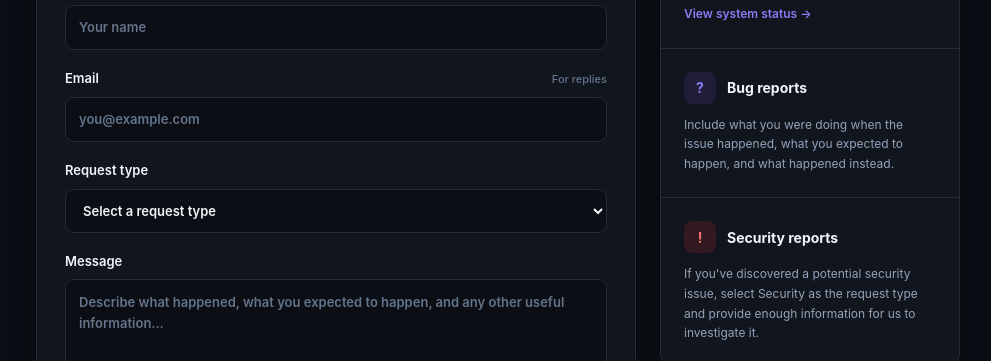
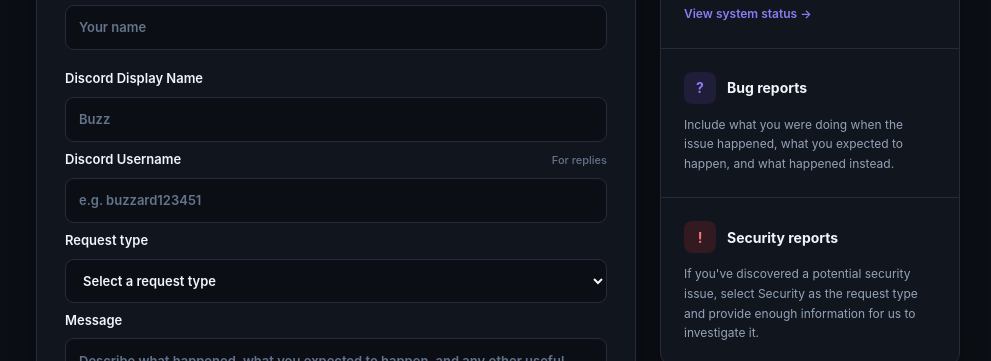
Before and after one commit to BloxPanel/OnyxStatus, a plain HTML site: page templates/contact.html in a window 1280 px wide. Shown: the part 439-800 px from the top of the page, without its empty margins (142-1133 px from the left). Drawn offline with Linux system fonts and the light colour scheme.

Commit message:
Add Discord display name and username fields to contact form

```diff
--- a/templates/contact.html
+++ b/templates/contact.html
@@ -717,23 +717,41 @@
 
             <label>
 
-              <span class="field-label">
+              <label>
 
-                Email
+            <span class="field-label">
+                Discord Display Name
+            </span>
+
+            <input
+                type="text"
+                name="discord_display_name"
+                placeholder="Buzz"
+                autocomplete="off"
+                required
+            >
+
+            </label>
+
+            <label>
+
+            <span class="field-label">
+
+                Discord Username
 
                 <span class="optional">
-                  For replies
+                For replies
                 </span>
 
-              </span>
+            </span>
 
-              <input
-                type="email"
-                name="email"
-                placeholder="you@example.com"
-                autocomplete="email"
+            <input
+                type="text"
+                name="discord_username"
+                placeholder="e.g. buzzard123451"
+                autocomplete="off"
                 required
-              >
+            >
 
             </label>
 
```
